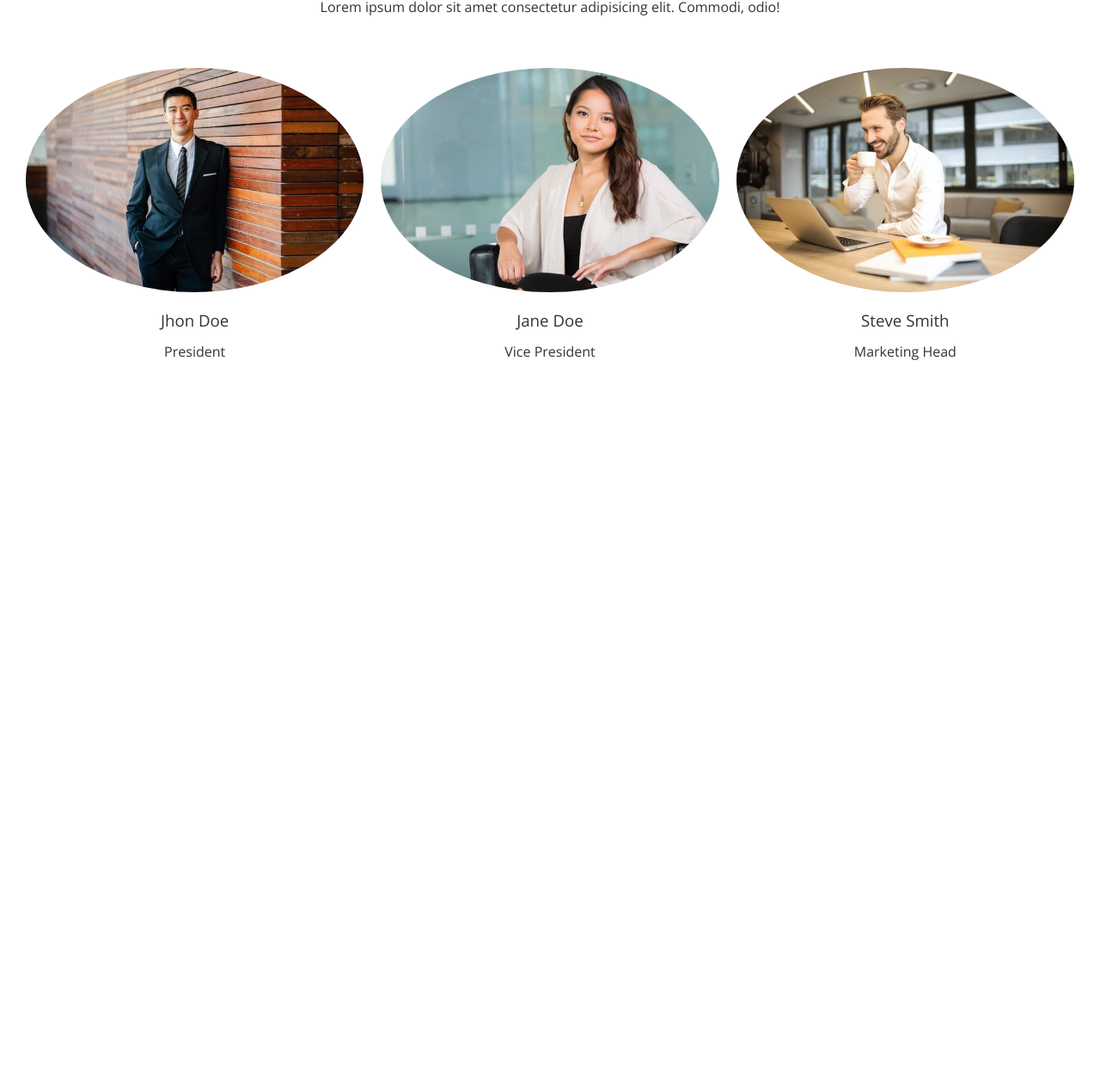
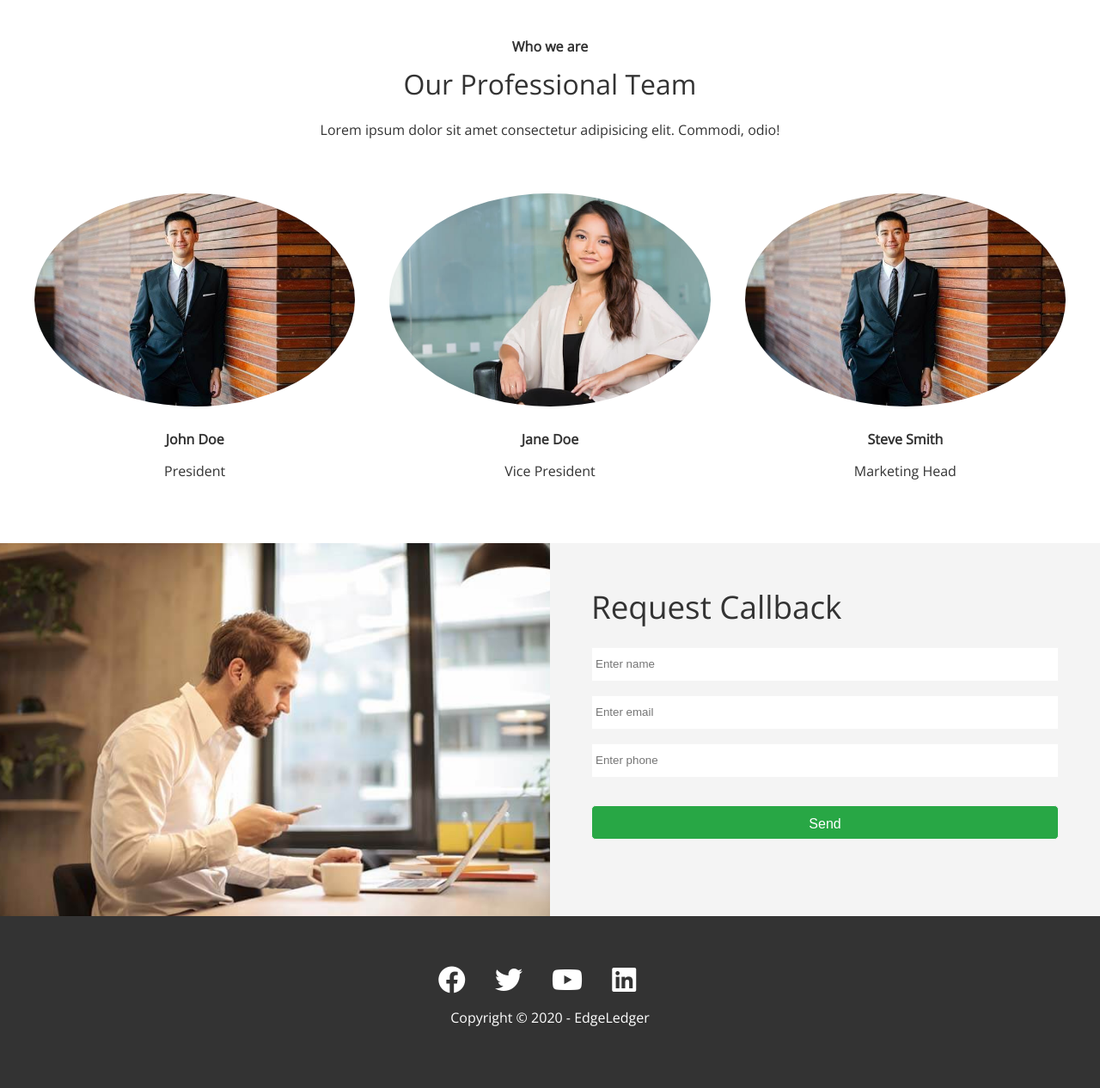
Before and after one commit to Ramyadav8383/Iteration-2, a plain HTML site: page index.html in a window 1280 px wide. Shown: the part 2700-3966 px from the top of the page at 86% size. Before the commit the page ends 3173 px from the top, so only its background shows below. Drawn offline with nearby package versions, Linux system fonts and the light colour scheme.

Commit message:
update All sections

```diff
--- a/css/style.css
+++ b/css/style.css
@@ -116,88 +116,47 @@ img{
   cursor: pointer;
 }
 /* teams info */
-#teams {
+.team img {
+  border-radius: 50%;
+  margin-bottom: 1rem;
+}
+/* contact callback form*/
+.callback-form {
+  width: 100%;
   padding: 20px 0;
 }
-.teams-info {
-  text-align: center;
-  padding-bottom: 1rem;
+.callback-form .form-control {
+  margin-bottom: 1rem;
 }
-.teams-info h3 {
-  padding: 2rem 0;
+.callback-form input {
+  width: 100%;
+  padding: 4px;
+  height: 40px;
+  border: 1px solid #f5f5f5 ;
 }
-.teams-info h2 {
-  font-size: 2.5rem;
-  padding-bottom: 2rem;
+.callback-form input:focus {
+  outline-color: #28a745;
 }
-.team-member {
+.callback-form .btn {
+  padding: 12px 0;
+  margin-bottom: 20px;
+}
+/* footer */
+.footer {
   display: flex;
+  flex-direction:column;
+  align-items: center;
   justify-content: center;
   text-align: center;
-  padding: 20px;
+  height: 200px;
 }
-.team-member img {
-  width: 100%;
-  padding: 10px;
-  border-radius: 50%;
-}
-/* contact */
-/* #contact {
-  display: flex;
+.footer a{
+  color: #fff;
 
 }
-.contact-left img {
-  display: flex;
+.footer a:hover {
+  color: #28a745;
 }
-.contact-right  {
-  padding: 40px;
-  flex: 1;
+.footer .social > * {
+margin-right: 30px;
 }
-.contact-right h2 {
-  margin: 30px 0;
-  font-size: 2.5rem;
-}
-.form-wrap input {
-  width: 100%;
-  padding: 10px 20px;
-  margin: 10px 0;
-  border: none;
-
-}
-.form-wrap .btn {
-width: 100%;
-padding: 10px 20px;
-margin-top: 2rem;
-} */
-/* footer */
-#footer {
-  text-align: center;
-  padding: 4rem;
-}
-.footer-icons {
-  font-size: 2rem;
-}
-.footer-icons i {
-  margin-right: 1.1rem;
-  padding-bottom: 1rem;
-}
-.footer-icons i:hover {
-  color: #28a745;
-  cursor: pointer;
-}
-
-/* blog page */
-#blog {
-  /* display: flex;
-  flex-direction: column; */
-  background: url(../img/home/blog.jpg) no-repeat center center/cover;
-  height: 40vh;
-}
-#blog .blog-header {
-  display: flex;
-  justify-content: center;
-  align-items: center;
-  color: grey;
-  font-size: 2rem;
-  padding: 3rem;
-}
--- a/css/utilities.css
+++ b/css/utilities.css
@@ -135,5 +135,3 @@ color: #fff;
   max-width: 25%;
   padding: 0 4px;
 }
-
-/* blog */
--- a/index.html
+++ b/index.html
@@ -116,7 +116,7 @@
       </div>
     </section>
     <!-- section blog -->
-    <section id="blog" class="blog flex-columns row-reverse">
+    <section id="blog" class="blog flex-columns flex-reverse">
       <div class="row">
         <div class="column">
           <div class="column-1">
@@ -138,66 +138,72 @@
     </section>
 
     <!-- section teams -->
-    <section id="teams">
-      <div class="teams-info">
-        <h3>Who We Are</h3>
+    <section id="team" class="team section-padding">
+      <header class="section-header">
+        <h4>Who we are</h2>
         <h2>Our Professional Team</h2>
         <p>Lorem ipsum dolor sit amet consectetur adipisicing elit. Commodi, odio!</p>
-      </div>
-      <div class="team-member">
-        <div class="member-1">
-          <img src="./img/team/person1.jpg" alt="person1">
-          <h3>Jhon Doe</h3>
+        </header>
+      <div class="flex-items">
+        <div>
+          <img src="./img/team/person1.jpg" alt="person-1">
+          <h4>John Doe</h4>
           <p>President</p>
         </div>
-        <div class="member-2">
-          <img src="./img/team/person2.jpg" alt="person2">
-          <h3>Jane Doe</h3>
+        <div>
+          <img src="./img/team/person2.jpg" alt="person-2">
+          <h4>Jane Doe</h4>
           <p>Vice President</p>
         </div>
-        <div class="member-3">
-          <img src="./img/team/person3.jpg" alt="person3">
-          <h3>Steve Smith</h3>
+        <div>
+          <img src="./img/team/person1.jpg" alt="person-1">
+          <h4>Steve Smith</h4>
           <p>Marketing Head</p>
         </div>
       </div>
     </section>
     <!-- section contact -->
-    <!-- <section id="contact">
-      <div class="contact-left">
-        <img src="./img/home/contact.jpg" alt="people">
-      </div>
-      <div class="contact-right bg-light">
-        <h2>Request Callback</h2>
-        <form action="process.php">
-          <div class="form-wrap">
-            <div>
+    <section id="contact" class="contact flex-columns">
+      <div class="row">
+        <div class="column">
+          <div class="column-1">
+            <img src="./img/home/contact.jpg" alt="contact image">
+          </div>
+        </div>
+        <div class="column">
+          <div class="column-2 bg-light">
+            <h2>Request Callback</h2>
+        <form action="" class="callback-form">
+            <div class="form-control">
+              <label for="name"></label>
               <input type="text" name="name" id="name" placeholder="Enter name">
             </div>
-            <div>
+            <div class="form-control">
+              <label for="email"></label>
               <input type="email" name="email" id="email" placeholder="Enter email">
             </div>
-            <div>
+            <div class="form-control">
+              <label for="phone"></label>
               <input type="phone" name="phone" id="phone" placeholder="Enter phone">
             </div>
-            <button class="btn">Send</button>
+            <input type="submit" value="Send" id="submit" class="btn">
+        </form>
           </div>
-
-        </form>
+        </div>
       </div>
-    </section> -->
+    </section>
   </main>
 
   <!-- footer -->
-  <!-- <footer id="footer" class="bg-dark">
-    <div class="footer-icons">
-      <i class="fa-brands fa-facebook"></i>
-      <i class="fa-brands fa-twitter"></i>
-      <i class="fa-brands fa-youtube"></i>
-      <i class="fa-brands fa-linkedin"></i>
+  <footer id="footer" class=" footer bg-dark">
+    <div class="social">
+     <a href="#"><i class="fa-brands fa-facebook fa-2x"></i></a>
+      <a href="#"><i class="fa-brands fa-twitter fa-2x"></i></a>
+      <a href="#"><i class="fa-brands fa-youtube fa-2x"></i></a>
+      <a href="#"><i class="fa-brands fa-linkedin fa-2x"></i></a>
     </div>
     <p>Copyright &copy; 2020 - EdgeLedger</p>
-  </footer> -->
+  </footer>
 
 </body>
 
```
